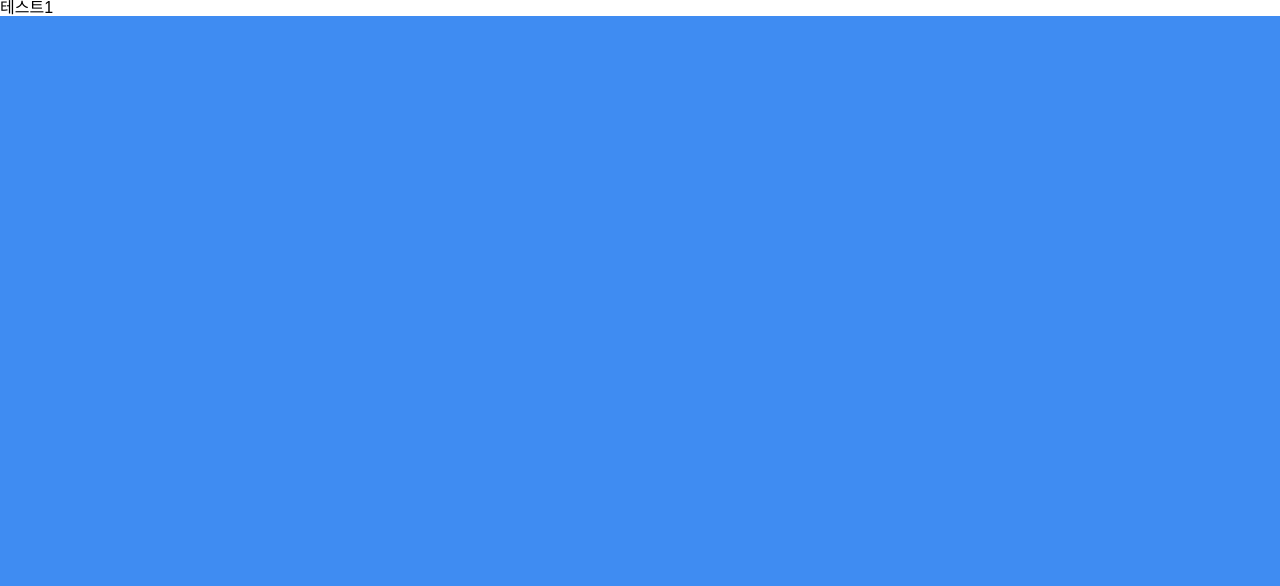
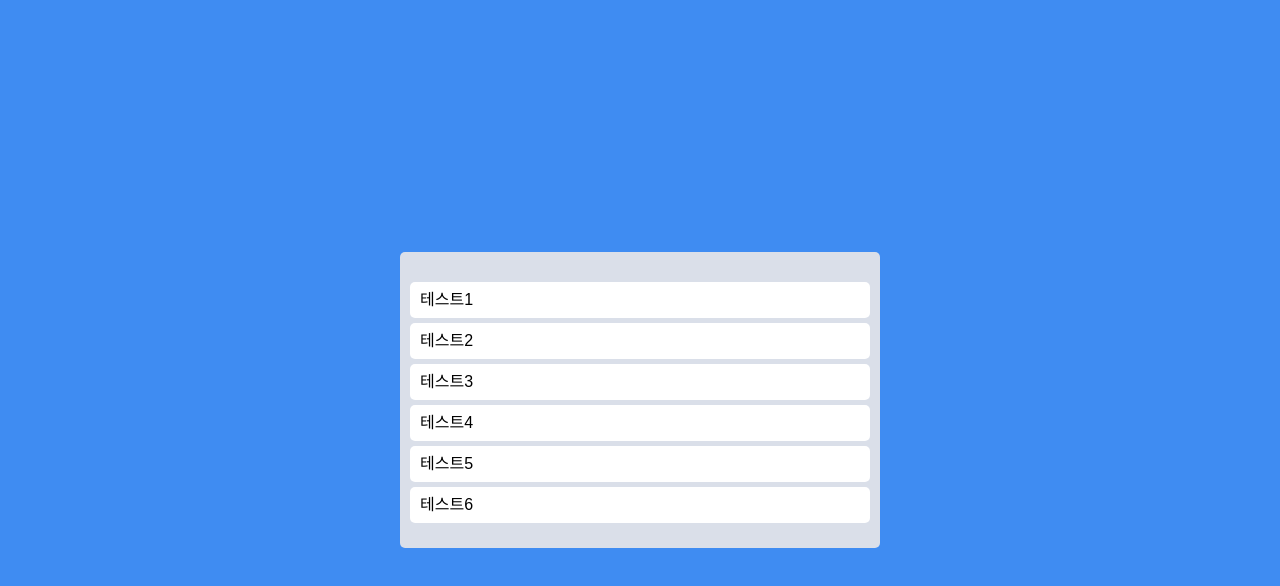
Before and after one commit to mocking-tiger/trello-clone, a React (Create React App) app: page / in a window 1280 px wide. Shown: the top 586 px of the page. Built offline with nearby package versions, Linux system fonts and the light colour scheme; a web font is replaced by a local one.

Commit message:
design: board, card 스타일링

```diff
--- a/src/App.tsx
+++ b/src/App.tsx
@@ -1,38 +1,77 @@
 import styled from "styled-components";
 import { DragDropContext, Draggable, Droppable } from "react-beautiful-dnd";
 
+const Wrapper = styled.div`
+  width: 100%;
+  max-width: 480px;
+  margin: 0 auto;
+  display: flex;
+  justify-content: center;
+  align-items: center;
+  height: 100vh;
+`;
+
+const Boards = styled.div`
+  width: 100%;
+  display: grid;
+  grid-template-columns: repeat(1, 1fr);
+`;
+
 const Board = styled.div`
+  min-height: 200px;
+  padding: 20px 10px;
+  padding-top: 30px;
   background-color: ${(props) => props.theme.boardColor};
+  border-radius: 5px;
 `;
 
 const Card = styled.div`
+  margin-bottom: 5px;
+  padding: 10px 10px;
   background-color: ${(props) => props.theme.cardColor};
+  border-radius: 5px;
 `;
+
+// 스타일드 컴포넌트 영역 끝
+
+const toDos = [
+  "테스트1",
+  "테스트2",
+  "테스트3",
+  "테스트4",
+  "테스트5",
+  "테스트6",
+];
 
 function App() {
   const onDragEnd = () => {};
 
   return (
     <DragDropContext onDragEnd={onDragEnd}>
-      <div>
+      <Wrapper>
+        <Boards>
           <Droppable droppableId="one">
             {(props) => (
               <Board ref={props.innerRef} {...props.droppableProps}>
-              <Draggable draggableId="first" index={0}>
+                {toDos.map((toDo, index) => (
+                  <Draggable key={index} draggableId={toDo} index={index}>
                     {(props) => (
                       <Card
                         ref={props.innerRef}
                         {...props.dragHandleProps}
                         {...props.draggableProps}
                       >
-                    테스트1
+                        {toDo}
                       </Card>
                     )}
                   </Draggable>
+                ))}
+                {props.placeholder}
               </Board>
             )}
           </Droppable>
-      </div>
+        </Boards>
+      </Wrapper>
     </DragDropContext>
   );
 }
```
Lines whose indentation alone changed are shown as unchanged.
